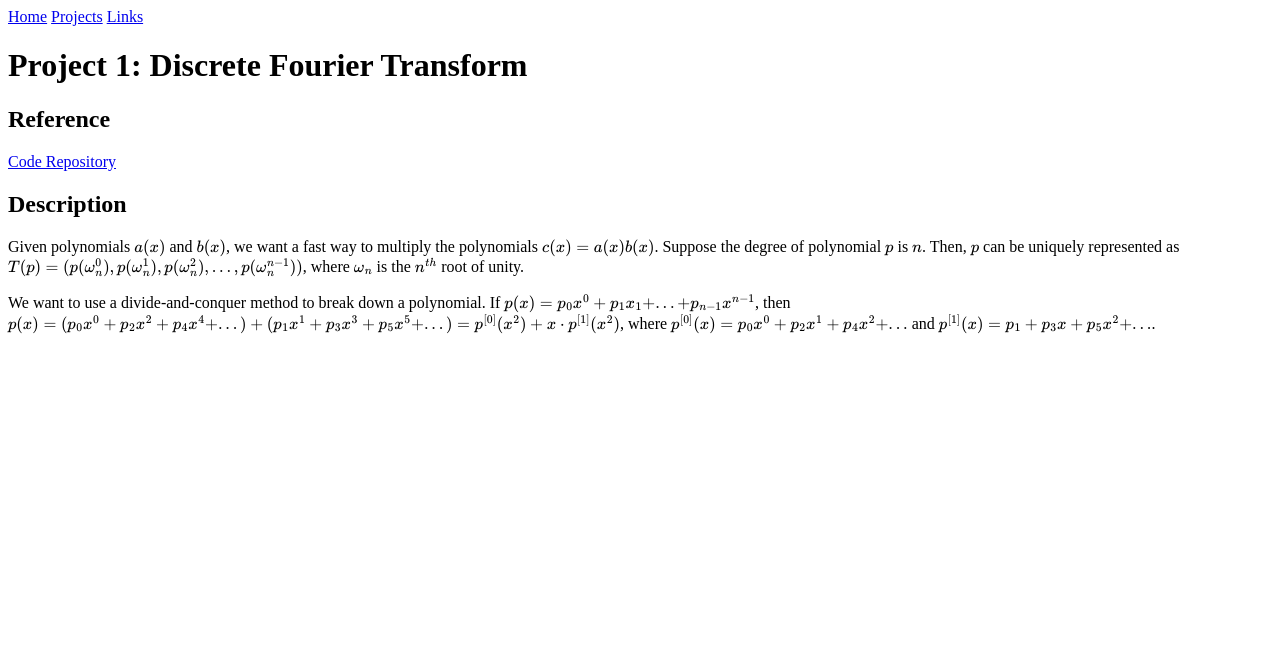
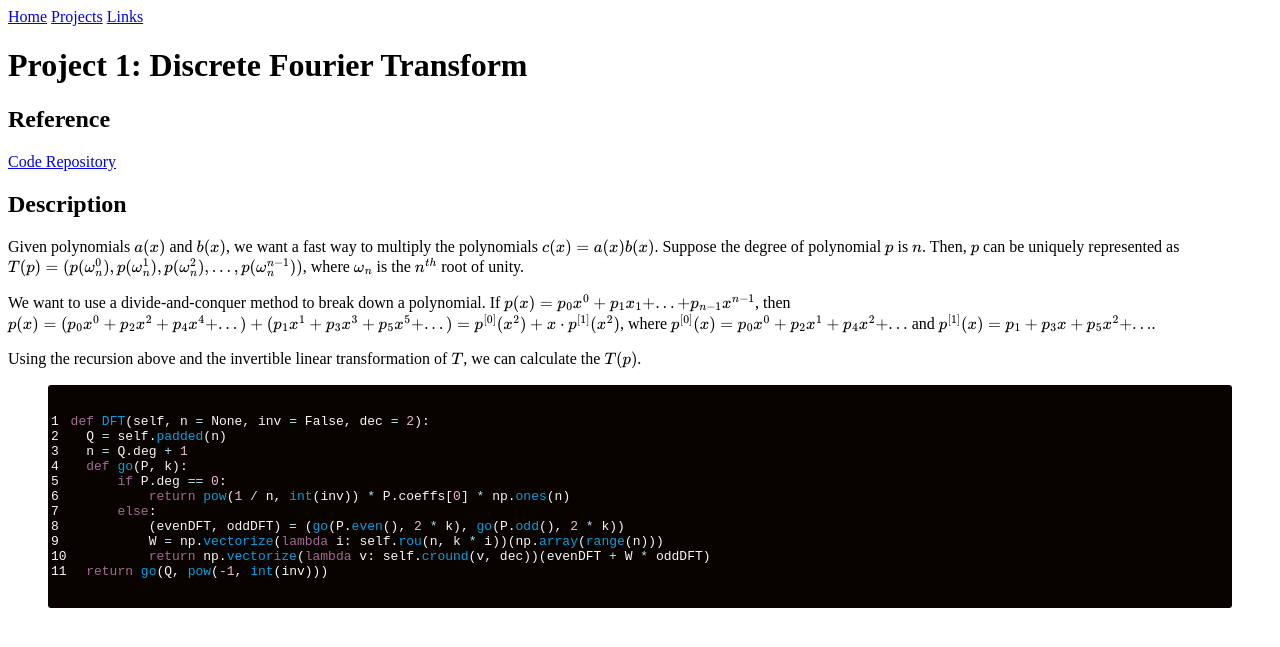
Before and after one commit to CategorIAN/categorian.github.io, a Jekyll site: the page built from projects/msu/csci_532/discrete_fourier_transform.md, in a window 1280 px wide. Shown: the top 647 px of the page. Built offline with Jekyll 4.4.1, drawn with Linux system fonts in a browser that asks for light colours; formulas are drawn with MathJax 3.

Commit message:
Update discrete_fourier_transform.md

```diff
--- a/projects/msu/csci_532/discrete_fourier_transform.md
+++ b/projects/msu/csci_532/discrete_fourier_transform.md
@@ -15,3 +15,19 @@ Given polynomials \(a(x)\) and \(b(x)\), we want a fast way to multiply the poly
 <p>
 We want to use a divide-and-conquer method to break down a polynomial. If \(p(x) = p_0x^0 + p_1x_1 + ... + p_{n-1}x^{n-1}\), then \(p(x) = (p_0x^0 + p_2x^2 + p_4x^4 + ... ) + (p_1x^1 + p_3x^3 + p_5x^5 + ... ) = p^{[0]}(x^2) + x\cdot p^{[1]}(x^2)\), where \(p^{[0]}(x) = p_0x^0 + p_2x^1 + p_4x^2 + ...\) and \(p^{[1]}(x) = p_1 + p_3x + p_5x^2 + ...\).
 </p>
+
+<p>Using the recursion above and the invertible linear transformation of \(T\), we can calculate the \(T(p)\).
+{%highlight python linenos%}
+def DFT(self, n = None, inv = False, dec = 2):
+  Q = self.padded(n)
+  n = Q.deg + 1
+  def go(P, k):
+      if P.deg == 0:
+          return pow(1 / n, int(inv)) * P.coeffs[0] * np.ones(n)
+      else:
+          (evenDFT, oddDFT) = (go(P.even(), 2 * k), go(P.odd(), 2 * k))
+          W = np.vectorize(lambda i: self.rou(n, k * i))(np.array(range(n)))
+          return np.vectorize(lambda v: self.cround(v, dec))(evenDFT + W * oddDFT)
+  return go(Q, pow(-1, int(inv)))
+{%endhighlight%}
+</p>
```
